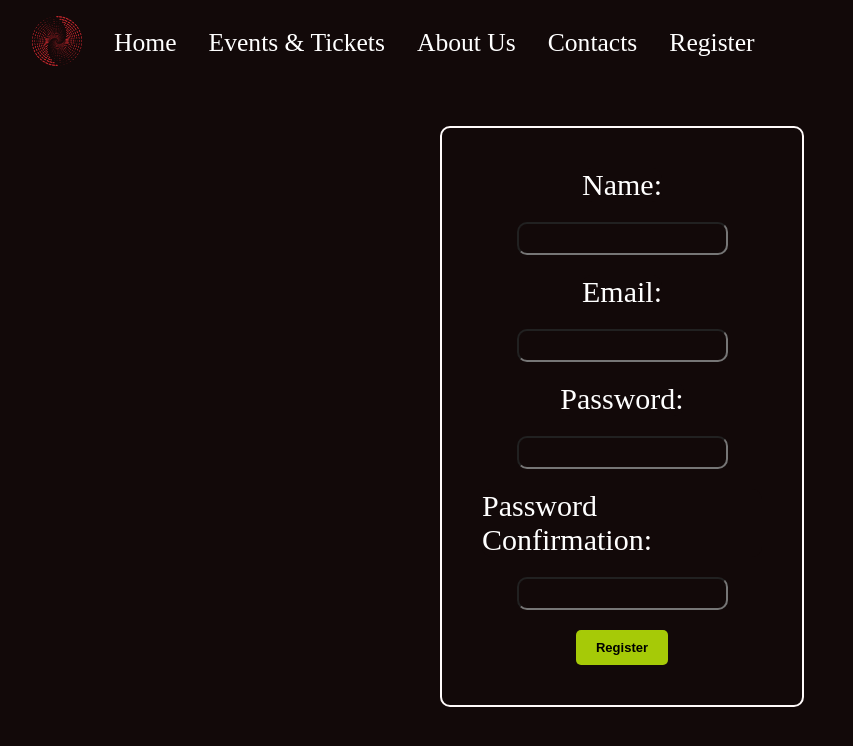
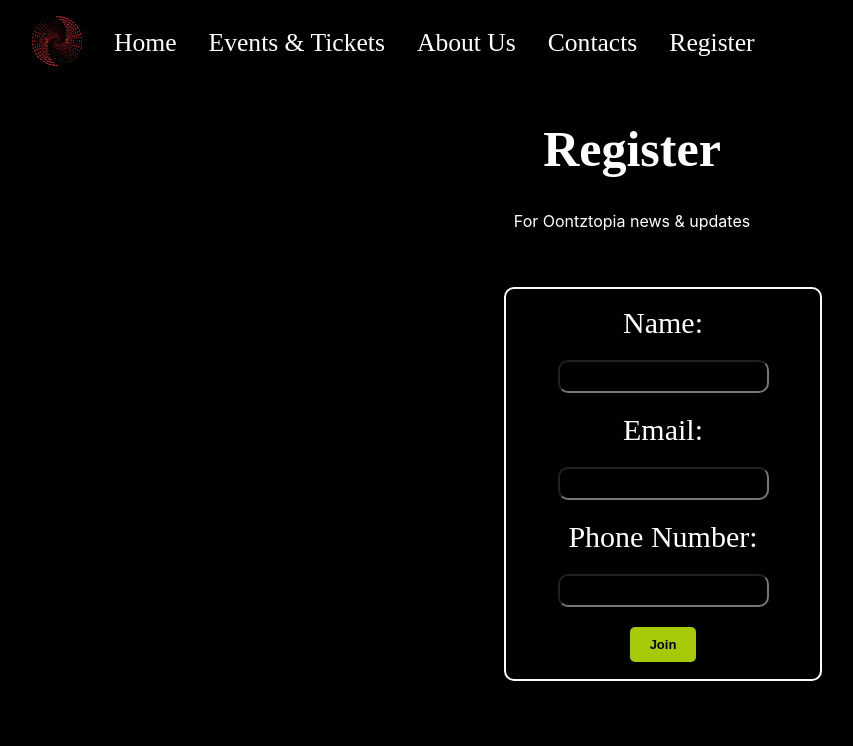
Before and after one commit to david-mbugua/Oontztopia, a React (Create React App) app: page /register in a window 1280 px wide. Shown: the top 746 px of the page, without its empty margins (8-861 px from the left). Built offline with nearby package versions, Linux system fonts and the light colour scheme; a web font is replaced by a local one.

Commit message:
firebase initialization

```diff
--- a/package.json
+++ b/package.json
@@ -6,6 +6,8 @@
     "@testing-library/jest-dom": "^5.16.5",
     "@testing-library/react": "^13.4.0",
     "@testing-library/user-event": "^13.5.0",
+    "firebase": "^9.17.1",
+    "google-map-react": "^2.2.0",
     "react": "^18.2.0",
     "react-dom": "^18.2.0",
     "react-router-dom": "^6.8.0",
--- a/src/App.css
+++ b/src/App.css
@@ -7,7 +7,7 @@
 
 /* NavigationBar.css */
 * {
-  background: rgb(18, 9, 9);
+  background: rgb(0, 0, 0);
   color: white;
 }
 
@@ -112,12 +112,12 @@
   display: flex;
   flex-direction: column;
   align-items: center;
-  padding: 30px;
+  padding: 7px;
   border: 2px solid rgb(255, 250, 250);
   width: 300px;
   border-radius: 10px;
   position: relative;
-  left: 35%;
+  left: 40%;
   top: 40px;
   font-family: lightning;
   font-size: 30px;
@@ -138,8 +138,18 @@
   font-weight: bolder;
   font-size: 13px;
   padding: 10px 20px;
-  border: none;
+  border: blue;
   border-radius: 5px;
+}
+
+.registerHead {
+  text-align: center;
+}
+
+.registerHead h1{
+  font-family: lightning;
+  font-size: 50px;
+  position: relative;
 }
 
 /* Events page */
@@ -208,3 +218,25 @@
 .logoContacts {
   height: 300px;
 }
+
+.mainContacts {
+  position: relative;
+  left: 25%;
+  top: 90px;
+  background-color: gray;
+}
+
+.contactSection {
+  background-color: rgb(24, 18, 18);
+  padding-left: 25px;
+}
+
+.contactSection p{
+  background-color: rgb(24, 18, 18);
+}
+
+.contactSection h1 {
+  background-color: rgb(24, 18, 18);
+  font-family: lightning;
+  font-size: 50px;
+}
--- a/src/components/Contacts.js
+++ b/src/components/Contacts.js
@@ -3,14 +3,14 @@
 
 const Contacts = () => {
     return(
-        <div className="mainContacts">
-            <div className="contactSection" style={{display: 'flex'}}>
-                <h1>Contact</h1>
+        <div className="mainContacts" style={{display: 'flex'}}>
+            <div className="contactSection" style={{width:'30%', float: "left"}}>
+                <h1>Contacts</h1>
                 <p>Nairobi, Kenya
                  <br /> oontztopia@gmail.com
                  <br /> +254742668324 </p>
             </div>
-            <div className="logoSection" style={{display: 'flex'}}>
+            <div className="logoSection" style={{width:'50%', float: "left"}}>
             <img src = {oontztopia} alt="Oontztopia logo" className='logoContacts' />
             </div>
         </div>
--- /dev/null
+++ b/src/components/Map.jsx
@@ -0,0 +1,5 @@
+const location = {
+    address: 'Muthangari Rd, Nairobi.',
+    lat: -1.2854089,
+    lng: 36.7697657,
+  }
--- a/src/components/Register.js
+++ b/src/components/Register.js
@@ -1,11 +1,13 @@
 import React, { useState } from 'react';
+import firebase from 'firebase/app';
+import 'firebase/database';
+
 
 const Register = () => {
   const [formData, setFormData] = useState({
     name: '',
     email: '',
-    password: '',
-    passwordConfirmation: ''
+    number: ''
   });
 
   const handleChange = event => {
@@ -17,10 +19,20 @@
 
   const handleSubmit = event => {
     event.preventDefault();
-    console.log(formData);
+    const database = firebase.database();
+    database.ref('users').push({
+      name: formData.name,
+      email: formData.email,
+      number: formData.number
+    });
   };
 
   return (
+    <div className='registerDiv'>
+      <div className='registerHead'>
+        <h1>Register</h1>
+        <p>For Oontztopia news & updates</p>
+      </div>
     <form onSubmit={handleSubmit}>
       <label htmlFor="name">Name:</label>
       <input
@@ -42,28 +54,19 @@
         required
       />
 
-      <label htmlFor="password">Password:</label>
+      <label htmlFor="number">Phone Number:</label>
       <input
-        type="password"
-        id="password"
-        name="password"
-        value={formData.password}
+        type="number"
+        id="number"
+        name="number"
+        value={formData.number}
         onChange={handleChange}
         required
       />
 
-      <label htmlFor="passwordConfirmation">Password Confirmation:</label>
-      <input
-        type="password"
-        id="passwordConfirmation"
-        name="passwordConfirmation"
-        value={formData.passwordConfirmation}
-        onChange={handleChange}
-        required
-      />
-
-      <button type="submit">Register</button>
+      <button type="submit">Join</button>
     </form>
+    </div>
   );
 };
 
```
Also changed, not shown: src/firebase.js (+12 -0 lines), 2 other files (tests, documents, lock files or other folders).
